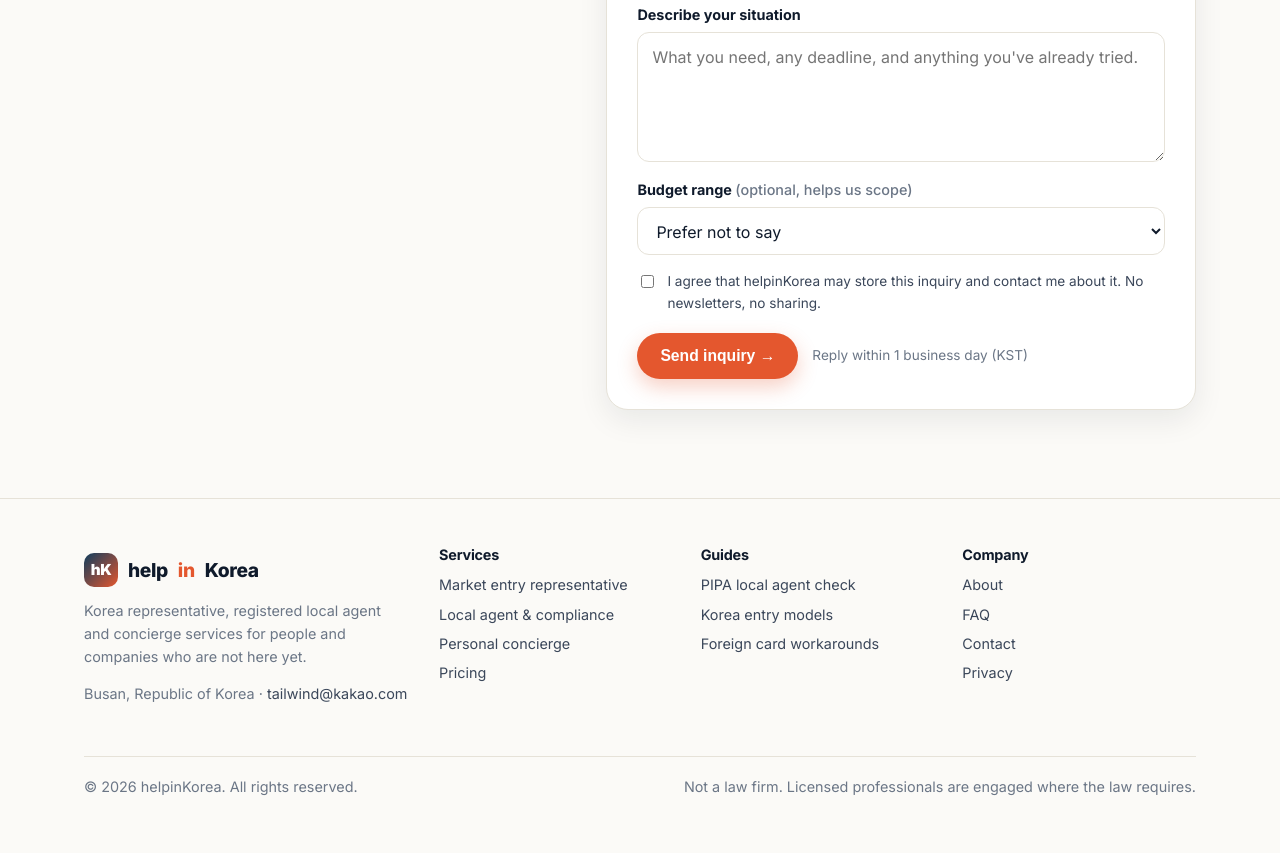
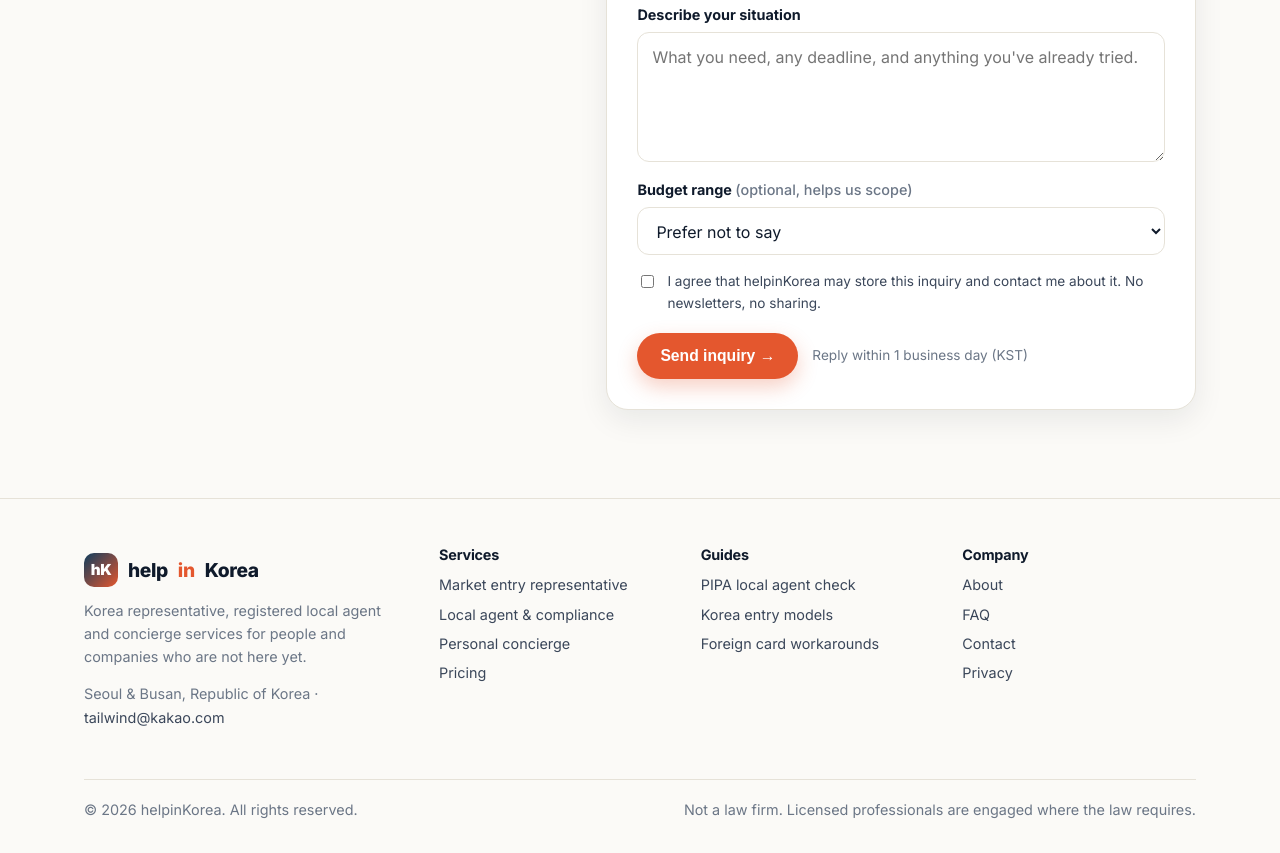
Before and after one commit to brightatsea-alt/helpinkorea, a website: page public/index.html in a window 1280 px wide. Shown: the part 6131-6984 px from the top of the page. Before the commit the page ends 6961 px from the top, so only its background shows below. Drawn offline with Linux system fonts and the light colour scheme.

Commit message:
Footer: Seoul & Busan

```diff
--- a/public/index.html
+++ b/public/index.html
@@ -340,7 +340,7 @@
     <div>
       <a class="logo" href="/"><span class="mark">hK</span>help<em>in</em>Korea</a>
       <p style="margin-top:12px;max-width:34ch">Korea representative, registered local agent and concierge services for people and companies who are not here yet.</p>
-      <p>Busan, Republic of Korea · <a href="mailto:tailwind@kakao.com" style="display:inline">tailwind@kakao.com</a></p>
+      <p>Seoul &amp; Busan, Republic of Korea · <a href="mailto:tailwind@kakao.com" style="display:inline">tailwind@kakao.com</a></p>
     </div>
     <div><h4>Services</h4><a href="#services">Market entry representative</a><a href="#services">Local agent &amp; compliance</a><a href="#services">Personal concierge</a><a href="#pricing">Pricing</a></div>
     <div><h4>Guides</h4><a href="/guides/korea-local-agent-pipa.html">PIPA local agent check</a><a href="/guides/korea-market-entry-options.html">Korea entry models</a><a href="/guides/buy-from-korea-foreign-card.html">Foreign card workarounds</a></div>
```
